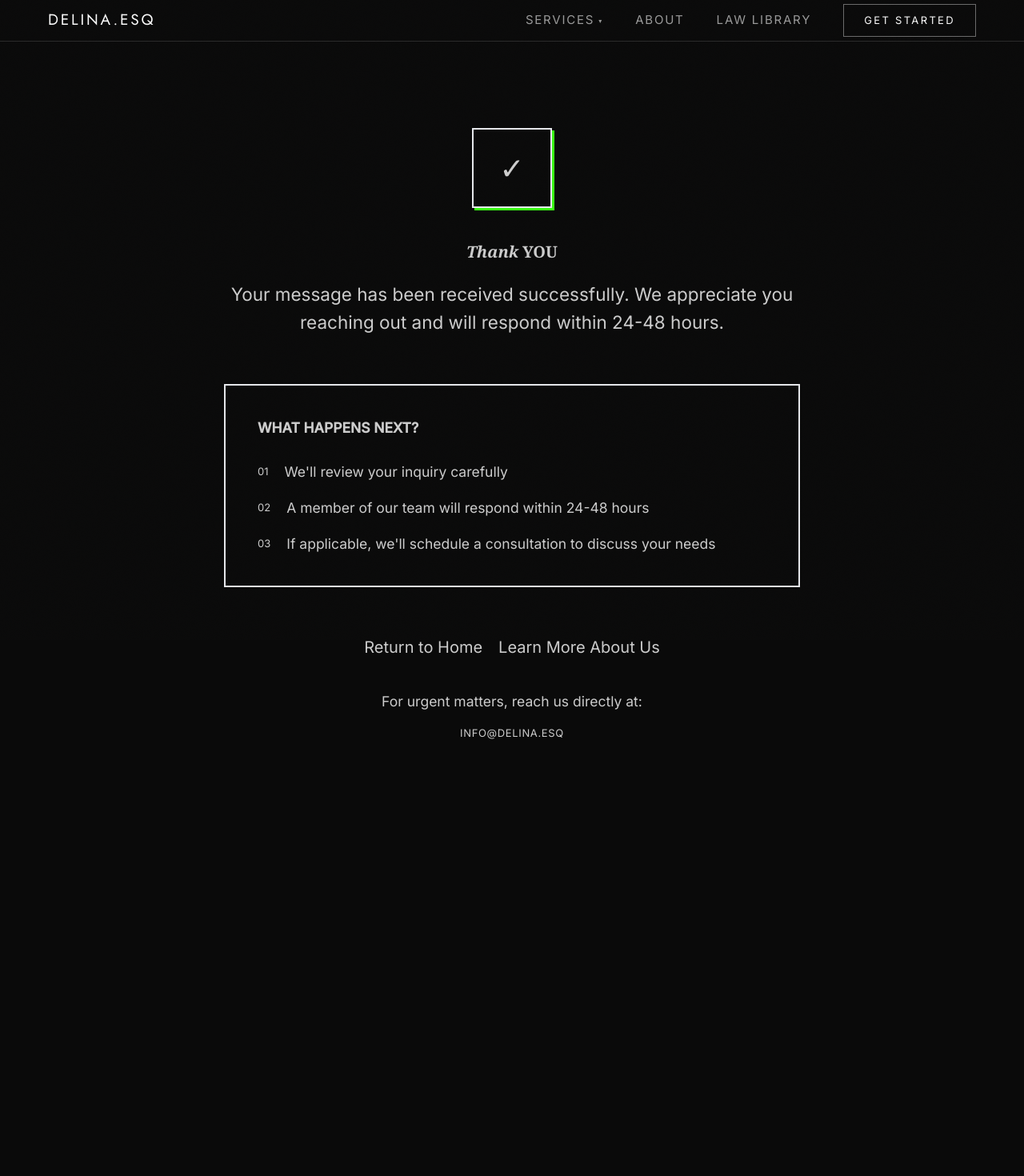
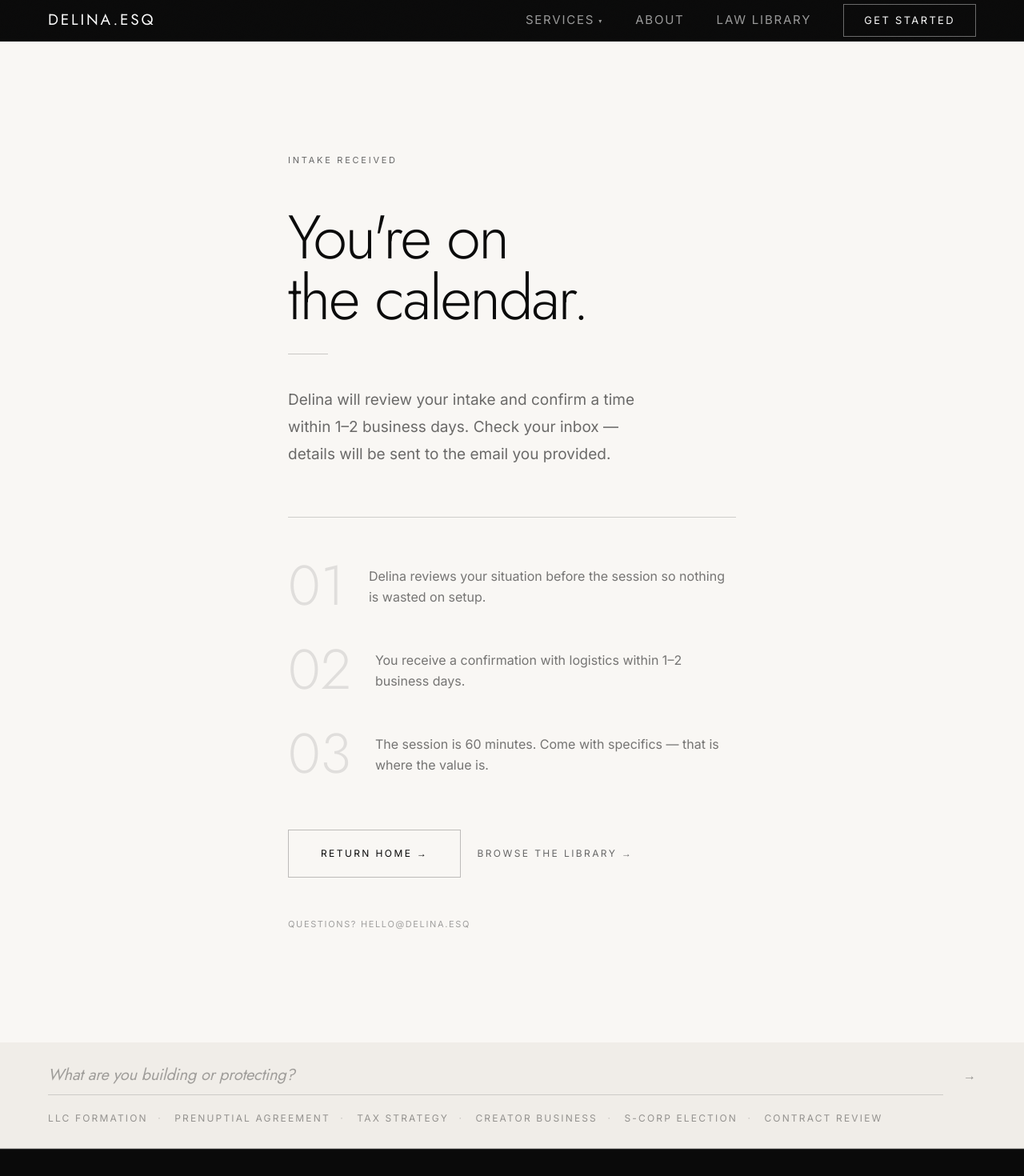
Before and after one commit to jonrosenfield/delinaesq, a Next.js app in the folder delina-esq/: page /thank-you in a window 1280 px wide. Shown: the top 1470 px of the page at 80% size. Before the commit the page ends 1089 px from the top, so only its background shows below. Built offline with nearby package versions, Linux system fonts and the light colour scheme.

Commit message:
updated for netlify forms

```diff
--- a/delina-esq/src/app/about/page.tsx
+++ b/delina-esq/src/app/about/page.tsx
@@ -205,7 +205,7 @@ export default function AboutPage() {
               href="/book"
               className="inline-flex items-center gap-2 border border-ink/30 text-ink font-mono text-[13px] uppercase tracking-[0.2em] px-8 py-4 hover:bg-ink hover:text-white transition-all duration-200 self-start"
             >
-              Book Your Intake →
+              Get Started →
             </Link>
             <p className="font-mono text-[12px] text-ink/35 uppercase tracking-[0.15em]">
               By appointment · California only
--- a/delina-esq/src/app/book/IntakeForm.tsx
+++ b/delina-esq/src/app/book/IntakeForm.tsx
@@ -1,6 +1,7 @@
 'use client'
 
 import { useState } from 'react'
+import { useRouter } from 'next/navigation'
 
 const PRACTICE_AREAS = [
   'Prenuptial Agreement',
@@ -53,8 +54,9 @@ const labelClass =
   'font-mono text-[12px] uppercase tracking-[0.2em] text-ink/45 block mb-1'
 
 export function IntakeForm() {
+  const router = useRouter()
   const [form, setForm] = useState<FormState>(EMPTY)
-  const [status, setStatus] = useState<'idle' | 'sending' | 'success' | 'error'>('idle')
+  const [status, setStatus] = useState<'idle' | 'sending' | 'error'>('idle')
 
   function set(field: keyof FormState) {
     return (e: React.ChangeEvent<HTMLInputElement | HTMLTextAreaElement | HTMLSelectElement>) =>
@@ -66,15 +68,17 @@ export function IntakeForm() {
     setStatus('sending')
 
     try {
-      // Wire to Formspree: replace YOUR_FORM_ID with your Formspree endpoint
-      const res = await fetch('https://formspree.io/f/YOUR_FORM_ID', {
+      const body = new URLSearchParams({
+        'form-name': 'intake',
+        ...Object.fromEntries(Object.entries(form)),
+      })
+      const res = await fetch('/', {
         method: 'POST',
-        headers: { 'Content-Type': 'application/json', Accept: 'application/json' },
-        body: JSON.stringify(form),
+        headers: { 'Content-Type': 'application/x-www-form-urlencoded' },
+        body: body.toString(),
       })
       if (res.ok) {
-        setStatus('success')
-        setForm(EMPTY)
+        router.push('/thank-you')
       } else {
         setStatus('error')
       }
@@ -83,33 +87,16 @@ export function IntakeForm() {
     }
   }
 
-  if (status === 'success') {
-    return (
-      <div className="py-16">
-        <span className="font-mono text-[0.625rem] uppercase tracking-[0.25em] text-mist block mb-6">
-          Received
-        </span>
-        <h2
-          className="font-display font-light text-ink leading-[1.05] tracking-[-0.03em] mb-5"
-          style={{ fontSize: 'clamp(2rem, 4vw, 3.5rem)' }}
-        >
-          You&apos;re on the calendar.
-        </h2>
-        <p className="font-sans text-[19px] text-ink/60 leading-relaxed max-w-[440px] mb-8">
-          Delina will review your intake and confirm a time within 1–2 business days.
-          Check your inbox — confirmation details will be sent to the email you provided.
-        </p>
-        <div className="border-t border-steel/20 pt-6">
-          <p className="font-mono text-[12px] uppercase tracking-[0.2em] text-mist">
-            Questions? hello@delina.esq
-          </p>
-        </div>
-      </div>
-    )
-  }
-
   return (
-    <form onSubmit={handleSubmit} className="space-y-10">
+    <form
+      onSubmit={handleSubmit}
+      className="space-y-10"
+      name="intake"
+      data-netlify="true"
+      netlify-honeypot="bot-field"
+    >
+      <input type="hidden" name="form-name" value="intake" />
+      <input type="hidden" name="bot-field" className="hidden" />
 
       {/* Row 1 — Name + Email */}
       <div className="grid grid-cols-1 sm:grid-cols-2 gap-8">
--- a/delina-esq/src/app/thank-you/page.tsx
+++ b/delina-esq/src/app/thank-you/page.tsx
@@ -1,11 +1,88 @@
 import type { Metadata } from 'next'
-import { ThankYouContent } from './ThankYouContent'
+import { Navbar } from '@/components/layout/Navbar'
+import { Footer } from '@/components/layout/Footer'
+import Link from 'next/link'
 
 export const metadata: Metadata = {
-  title: 'Thank You',
-  description: 'Your message has been received. We will respond within 24-48 hours.',
+  title: 'Intake Received | Delina Yasmeh, Esq.',
+  description: 'Your intake has been received. Delina will review and confirm within 1–2 business days.',
+  robots: 'noindex',
 }
 
 export default function ThankYouPage() {
-  return <ThankYouContent />
+  return (
+    <main className="bg-parchment pt-[52px] min-h-screen flex flex-col">
+      <Navbar />
+
+      <div className="flex-1 flex items-center justify-center py-28 px-6">
+        <div className="max-w-[560px] w-full">
+
+          {/* Eyebrow */}
+          <span className="font-mono text-[11px] uppercase tracking-[0.25em] text-mist block mb-10">
+            Intake Received
+          </span>
+
+          {/* Headline */}
+          <h1
+            className="font-display font-light text-ink leading-[1.0] tracking-[-0.03em] mb-6"
+            style={{ fontSize: 'clamp(3rem, 6vw, 5rem)' }}
+          >
+            You&apos;re on<br />the calendar.
+          </h1>
+
+          {/* Rule */}
+          <div className="w-10 h-px bg-ink/20 mb-8" />
+
+          {/* Body */}
+          <p className="font-sans text-[19px] text-ink/60 leading-[1.8] mb-12 max-w-[440px]">
+            Delina will review your intake and confirm a time within 1–2 business days.
+            Check your inbox — details will be sent to the email you provided.
+          </p>
+
+          {/* What happens next */}
+          <div className="border-t border-steel/20 pt-10 mb-12 space-y-7">
+            {[
+              ['01', 'Delina reviews your situation before the session so nothing is wasted on setup.'],
+              ['02', 'You receive a confirmation with logistics within 1–2 business days.'],
+              ['03', 'The session is 60 minutes. Come with specifics — that is where the value is.'],
+            ].map(([num, text]) => (
+              <div key={num} className="flex gap-6 items-start">
+                <span
+                  className="font-display font-light text-ink/10 leading-none flex-shrink-0 select-none"
+                  style={{ fontSize: '3.5rem', lineHeight: 1 }}
+                >
+                  {num}
+                </span>
+                <p className="font-sans text-[16px] text-ink/55 leading-relaxed pt-2">{text}</p>
+              </div>
+            ))}
+          </div>
+
+          {/* Actions */}
+          <div className="flex flex-wrap items-center gap-4 mb-10">
+            <Link
+              href="/"
+              className="inline-flex items-center gap-2 border border-ink/25 text-ink font-mono text-[12px] uppercase tracking-[0.2em] px-8 py-4 hover:bg-ink hover:text-white transition-all duration-200"
+            >
+              Return Home →
+            </Link>
+            <Link
+              href="/business-law-library"
+              className="font-mono text-[12px] uppercase tracking-[0.2em] text-mist hover:text-ink transition-colors"
+            >
+              Browse the Library →
+            </Link>
+          </div>
+
+          {/* Contact fallback */}
+          <p className="font-mono text-[11px] uppercase tracking-[0.15em] text-mist/60">
+            Questions? <a href="mailto:hello@delina.esq" className="hover:text-ink transition-colors">hello@delina.esq</a>
+          </p>
+
+        </div>
+      </div>
+
+      <Footer />
+    </main>
+  )
 }
--- a/delina-esq/src/components/landing/LandingCTA.tsx
+++ b/delina-esq/src/components/landing/LandingCTA.tsx
@@ -26,7 +26,7 @@ export function LandingCTA({ headline, body, ctaHref = '/book' }: LandingCTAProp
           href={ctaHref}
           className="inline-flex items-center gap-2 px-10 py-4 mt-9 border border-white/50 text-white font-mono text-[13px] uppercase tracking-[0.2em] hover:bg-white hover:text-ink transition-all duration-200"
         >
-          Book Your Intake →
+          Get Started →
         </Link>
       </div>
     </section>
--- a/delina-esq/src/components/layout/Footer.tsx
+++ b/delina-esq/src/components/layout/Footer.tsx
@@ -70,7 +70,7 @@ export function Footer() {
                 href="/book"
                 className="font-sans text-[16px] text-white hover:text-silver transition-colors block mb-2"
               >
-                Book Your Intake
+                Get Started
               </Link>
               <Link
                 href="/about"
--- a/delina-esq/src/components/sections/CTABanner.tsx
+++ b/delina-esq/src/components/sections/CTABanner.tsx
@@ -28,10 +28,10 @@ export function CTABanner() {
 
         {/* Button */}
         <Link
-          href="#"
+          href="/book"
           className="inline-flex items-center gap-2 border border-ink/30 text-ink font-mono text-[13px] uppercase tracking-[0.2em] px-10 py-4 mt-10 hover:bg-ink hover:text-white transition-all duration-200"
         >
-          Book Your Intake →
+          Get Started →
         </Link>
       </div>
     </section>
```
